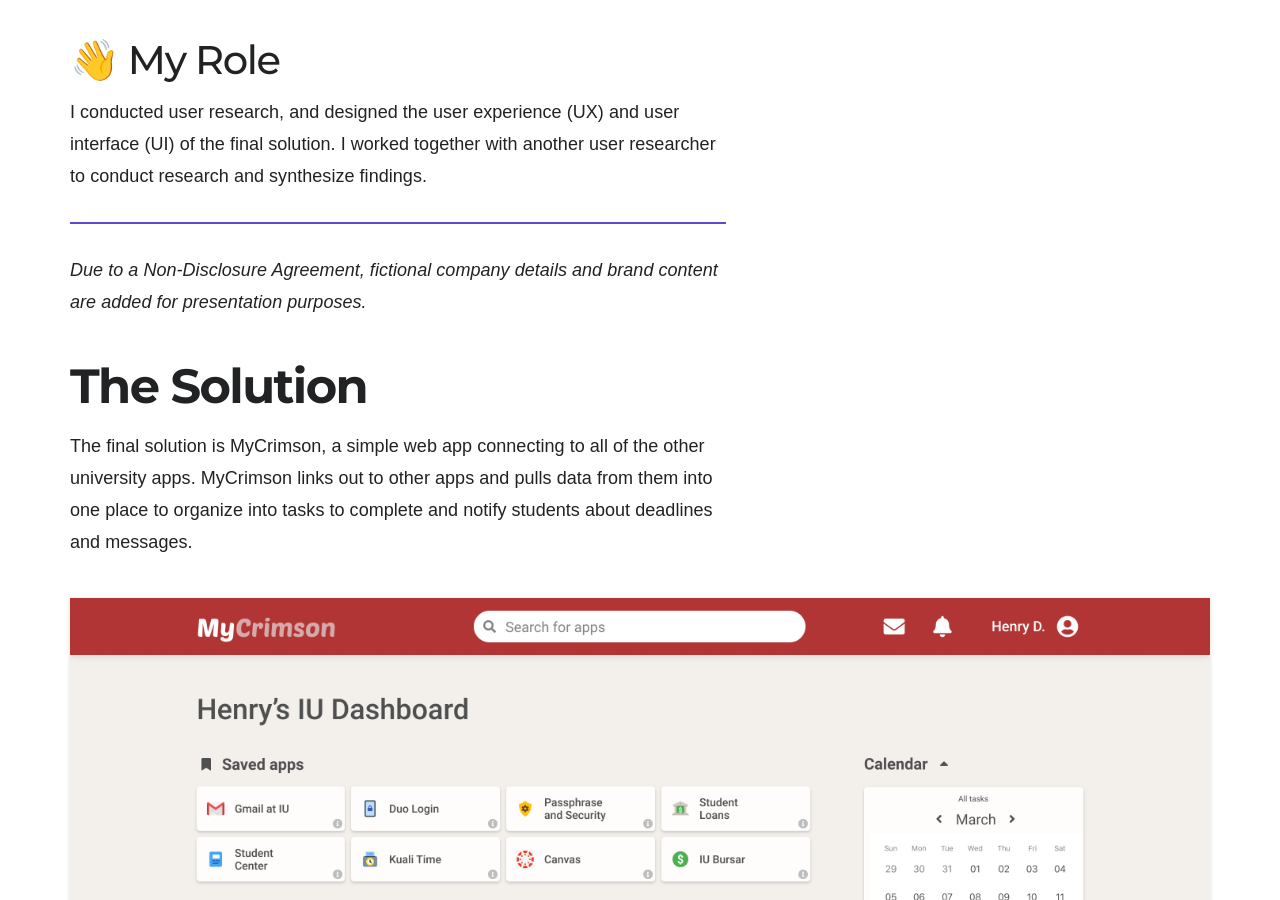
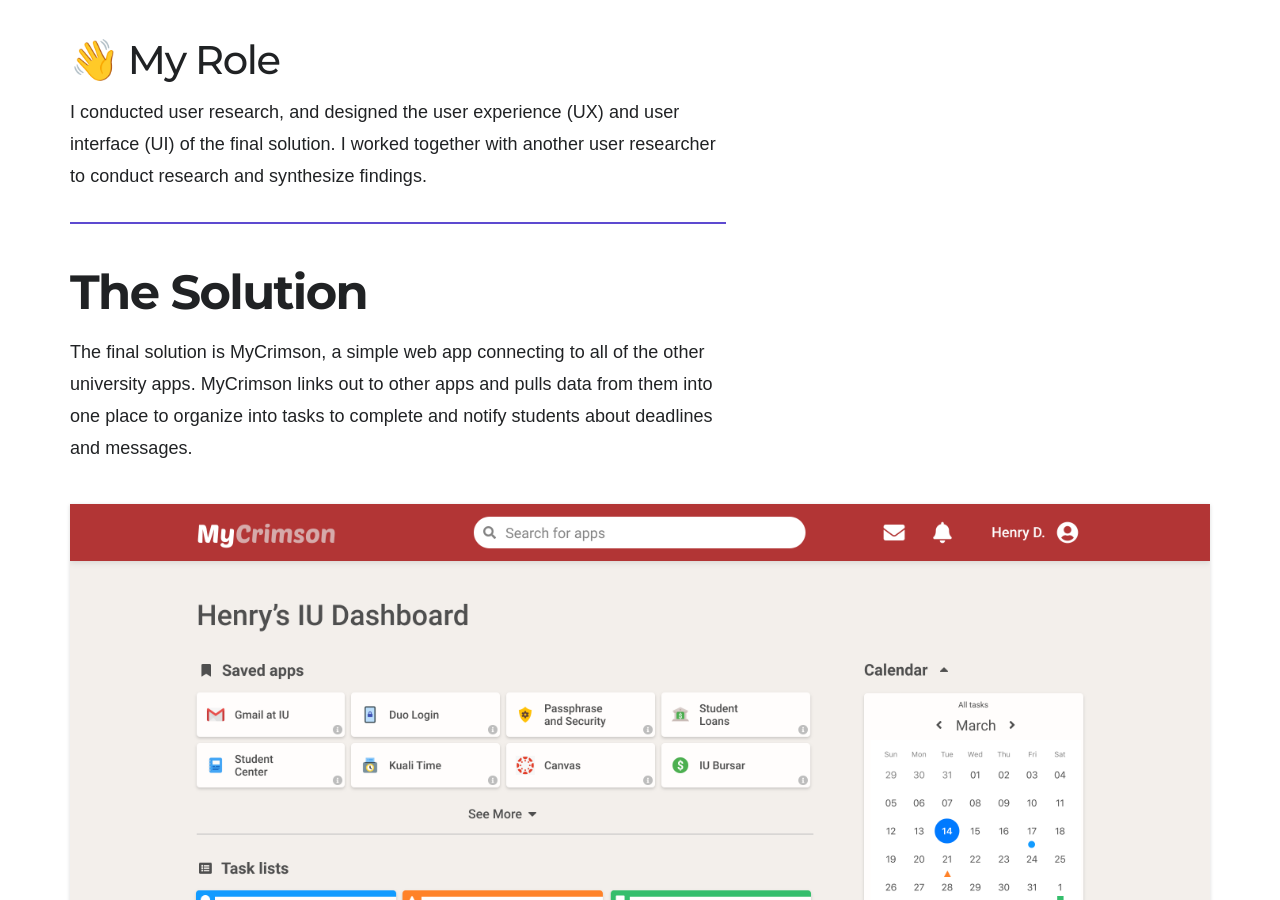
Before and after one commit to hdan-design/hdan-design.github.io, a Jekyll site: the page built from _projects/1-MyCrimson.md, in a window 1280 px wide and 900 px high, scrolled down 2105 px. Built offline with Jekyll 4.4.1, drawn with Linux system fonts in a browser that asks for light colours; nearby versions of some CDN libraries.

Commit message:
updated mycrimson

```diff
--- a/_projects/1-MyCrimson.md
+++ b/_projects/1-MyCrimson.md
@@ -23,7 +23,6 @@
 I conducted user research, and designed the user experience (UX) and user interface (UI) of the final solution. I worked together with another user researcher to conduct research and synthesize findings.
 
 ---
-*Due to a Non-Disclosure Agreement, fictional company details and brand content are added for presentation purposes.*
 
 ## The Solution
 
```
